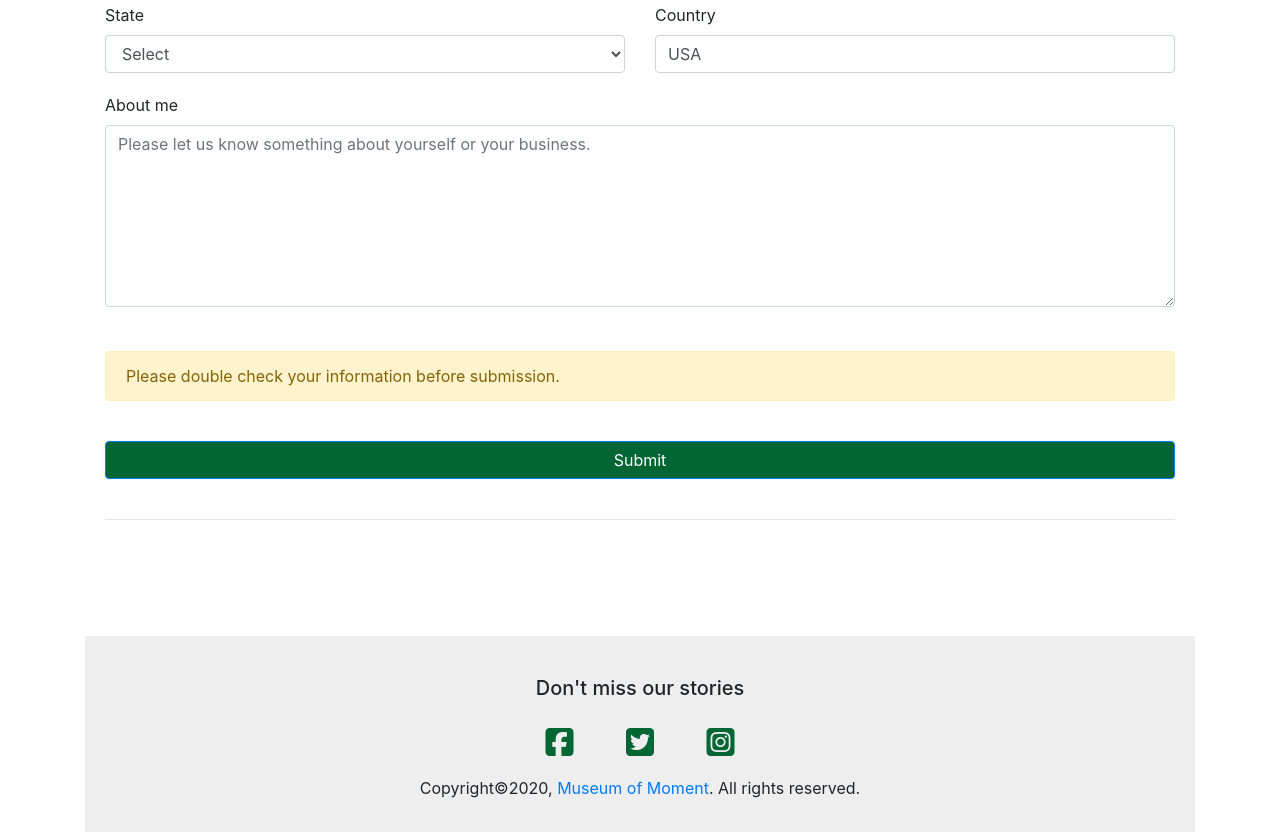
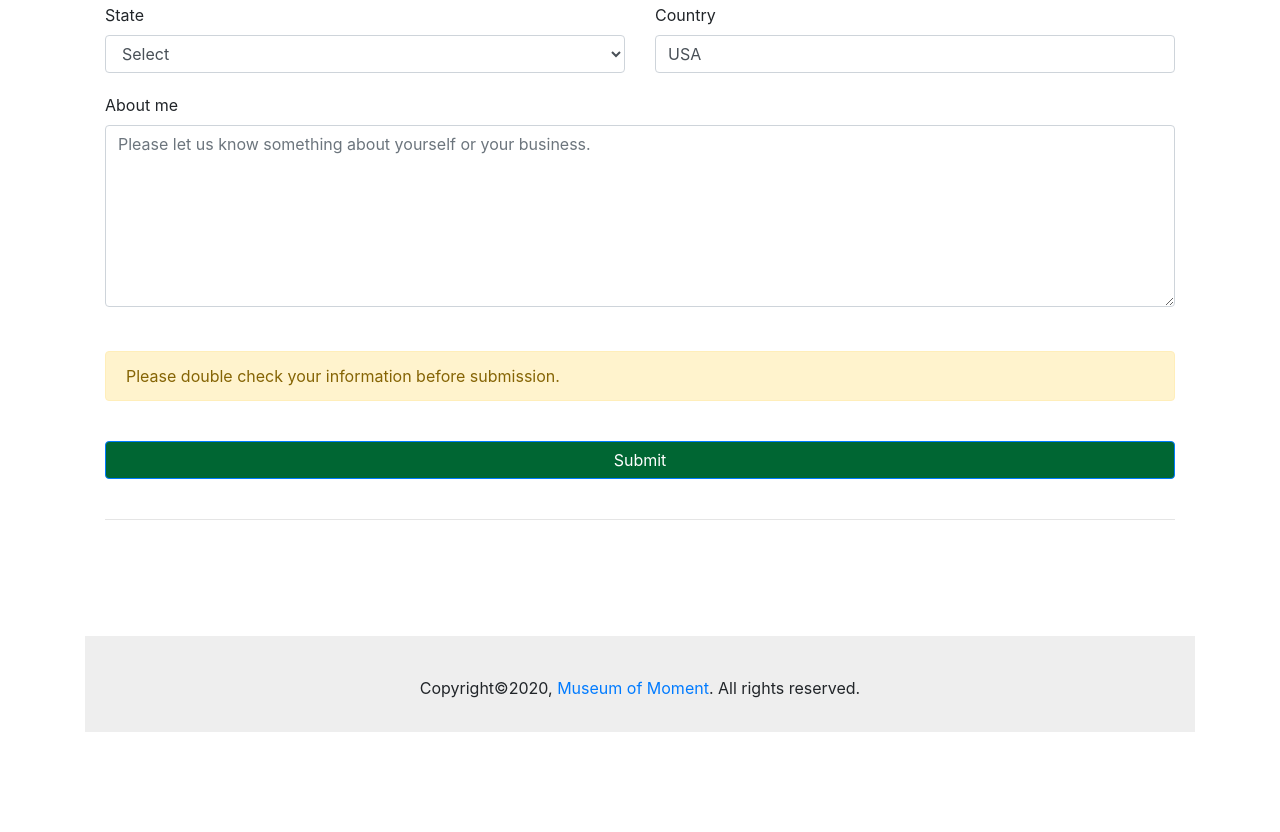
Before and after one commit to hua3467/AaronAap, a plain HTML site: page Seasons_Form/index.html in a window 1280 px wide. Shown: the part 854-1686 px from the top of the page. After the commit the page ends 1586 px from the top, so only its background shows below. Drawn offline with nearby package versions, Linux system fonts and the light colour scheme; no server answers.

Commit message:
Update index.html

```diff
--- a/Seasons_Form/index.html
+++ b/Seasons_Form/index.html
@@ -238,12 +238,6 @@
         </div>
 
         <footer class=" text-center">
-            <h5>Don't miss our stories</h5>
-            <div class="social-media">
-                <a href="https://www.facebook.com/ndsu.sodaa"><i class="fab fa-facebook-square"></i></a>
-                <a href="https://twitter.com/ndsu_sodaa"><i class="fab fa-twitter-square"></i></a>
-                <a href="https://www.instagram.com/ndsu_sodaa/"><i class="fab fa-instagram-square"></i></a>
-            </div>
             <div class="">
                 <p>Copyright©2020, <a href="https://www.museumofmoment.com/" target="_blank">Museum of Moment</a>. All rights reserved.</p>
             </div>
```
